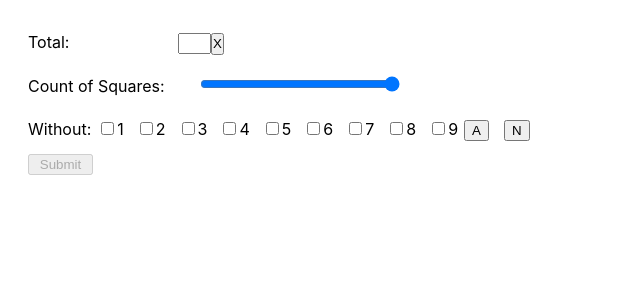
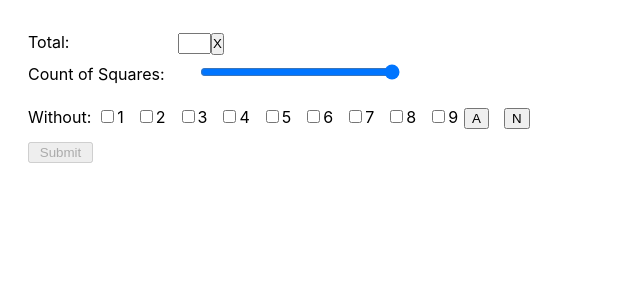
Before and after one commit to willw-git/sudoku, a React (Create React App) app: page / in a window 1280 px wide. Shown: the top 300 px of the page, without its empty margins (0-640 px from the left). Built offline with nearby package versions, Linux system fonts and the light colour scheme.

Commit message:
Fixed the initialisation of slider position Updated packages

```diff
--- a/src/App.css
+++ b/src/App.css
@@ -88,4 +88,5 @@ button.will-clear  {
 label.will-sliderlabel {
   color: cornflowerblue;
   min-width: 20px;
+  vertical-align: bottom;
 }
```
Also changed, not shown: package.json (+4 -4 lines), src/calcs.ts (line endings or trailing spaces), 1 other file (tests, documents, lock files or other folders).
